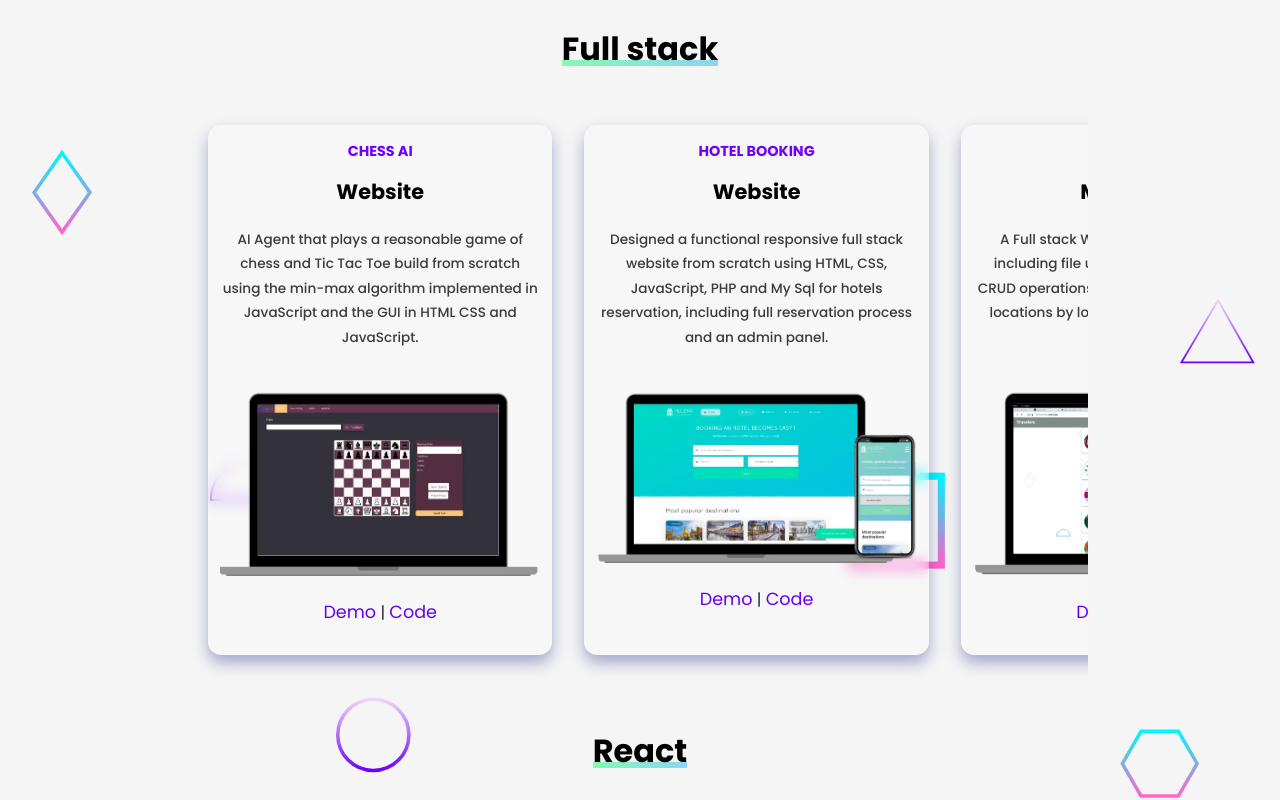
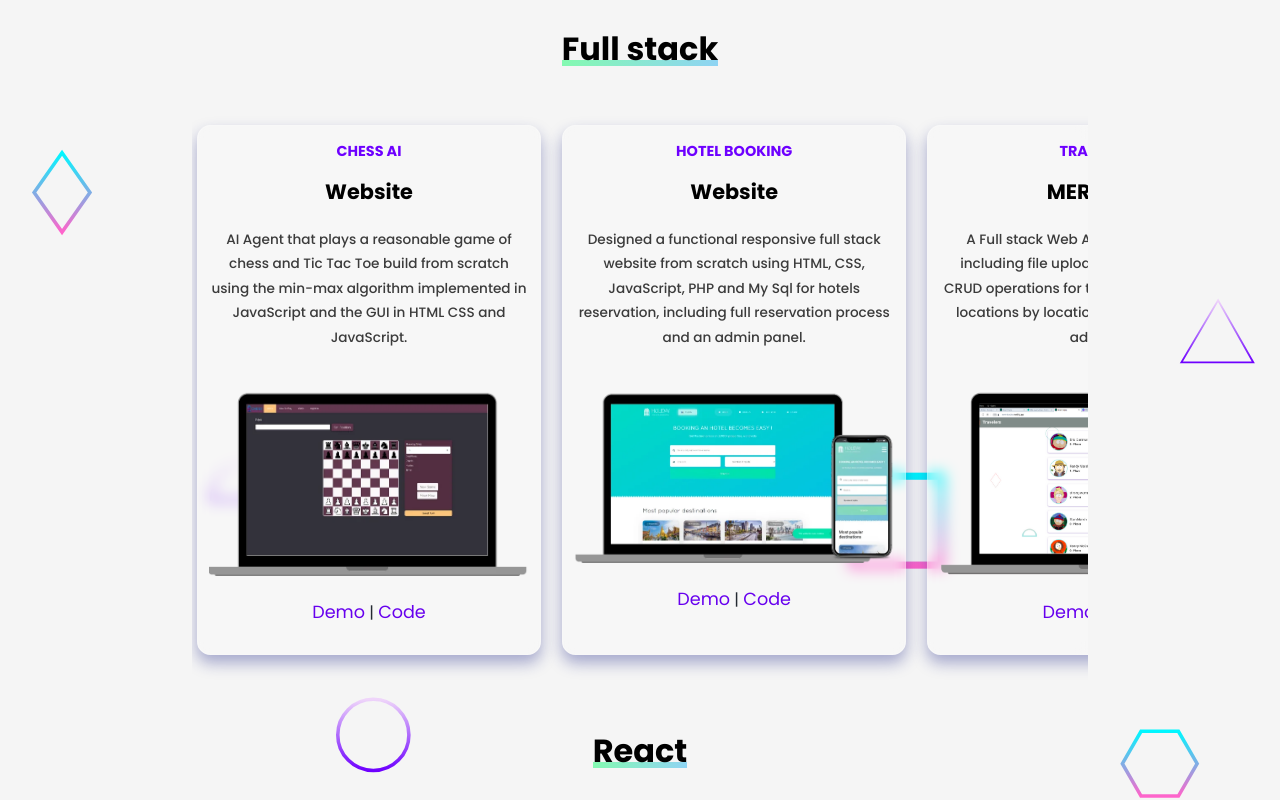
Before and after one commit to AbdelrahmanEssamA/Portfolio, a plain HTML site: page index.html in a window 1280 px wide. Shown: the part 1922-2722 px from the top of the page. Drawn offline with nearby package versions, Linux system fonts and the light colour scheme.

Commit message:
changed spacing

```diff
--- a/css/main.scss
+++ b/css/main.scss
@@ -475,6 +475,9 @@ h1 span {
   .header {
     padding: 2em 2em 2em 12em;
   }
+  .card {
+    margin-left: 1rem;
+  }
   .intro {
     margin-top: 0;
     font-size: 28px;
@@ -595,6 +598,7 @@ $color-red: #d32f2f;
       padding: 0.5rem 0.7rem;
       padding-top: 0;
       margin: 1rem;
+      margin-left: 0.3rem;
       border-radius: var(--radius);
       min-height: 520px;
     }
```
Also changed, not shown: css/main.css, 1 other file.
